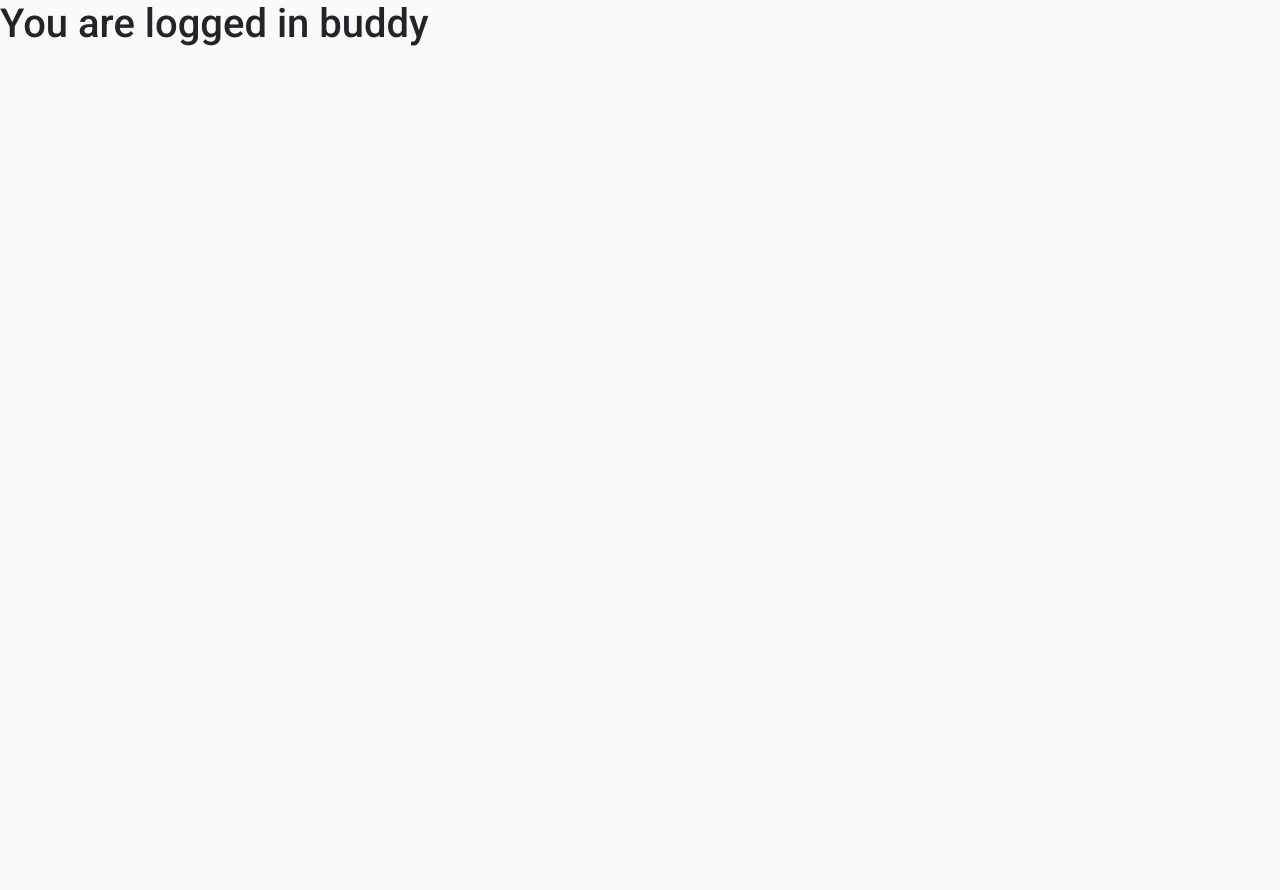
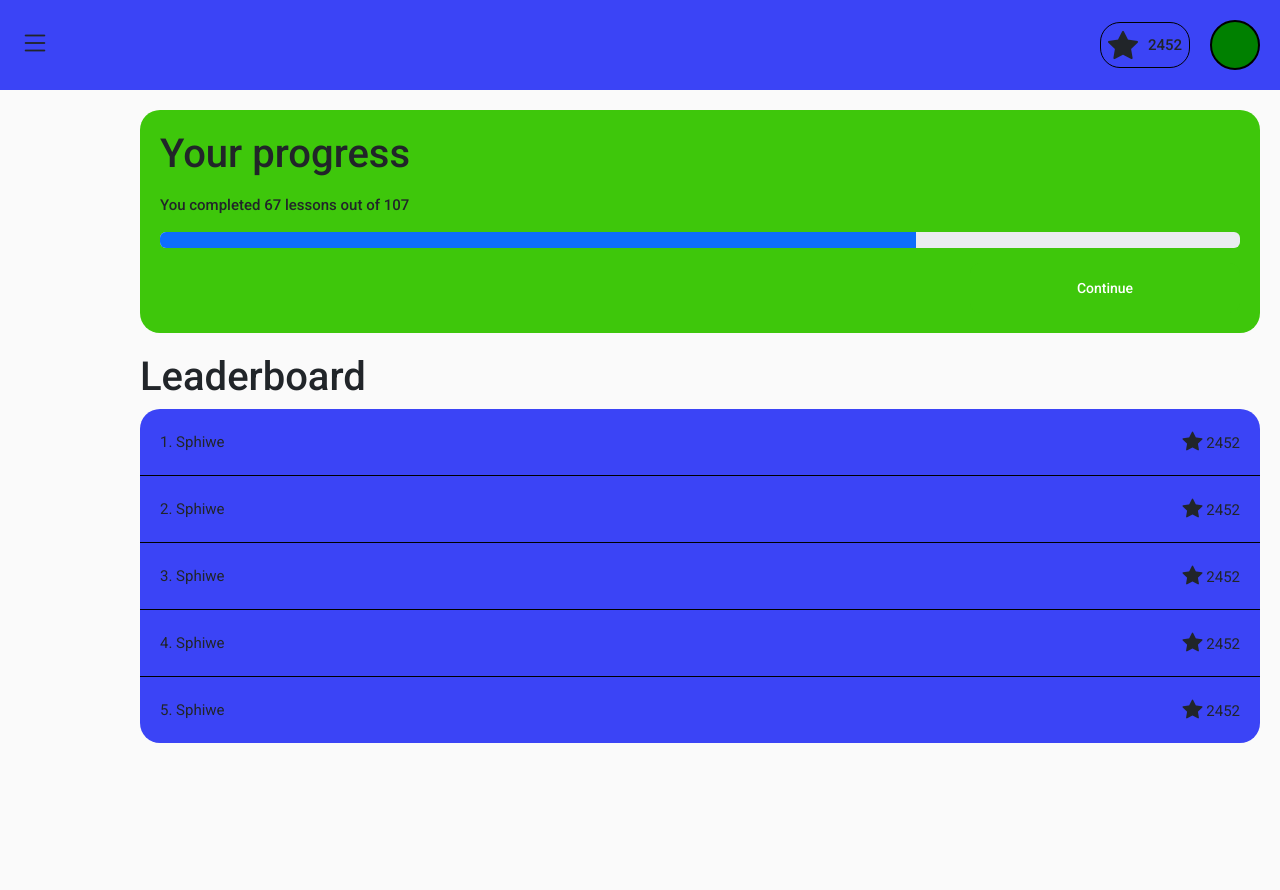
Before and after one commit to lindelwa122/EdTech-Solutions, a Django app: page / in a window 1280 px wide. Before the commit the page ends 46 px from the top, so only its background shows below. Run offline with Django 5.2, Linux system fonts and the light colour scheme; a user stored in the database is signed in.

Commit message:
Add index template.

```diff
--- a/brightbytes/static/brightbytes/styles.css
+++ b/brightbytes/static/brightbytes/styles.css
@@ -2748,3 +2748,100 @@
       line-height: 64px;
     }
   }
+
+header {
+  display: flex;
+  padding: 20px;
+  justify-content: space-between;
+  align-items: center;
+  background-color: var(--primary-color);
+  font-size: 15px;
+  font-weight: 500;
+}
+
+header i {
+  font-size: 30px;
+}
+
+header i.bi-star {
+  font-size: 20px;
+}
+
+header .points-wrapper {
+  display: flex;
+  align-items: center;
+  gap: 10px;
+  padding: 7px;
+  border: 1px solid #000;
+  border-radius: 20px;
+}
+
+header .profile {
+  border: 2px solid #000;
+  background-color: green;
+  border-radius: 50%;
+  width: 50px;
+  height: 50px;
+}
+
+header > div:last-child {
+  display: flex;
+  gap: 20px;
+  align-items: center;
+}
+
+main {
+  padding: 20px;
+}
+
+.progress-card {
+  border-radius: 20px;
+  padding: 20px;
+  background-color: var(--secondary-color);
+  display: flex;
+  flex-direction: column;
+  justify-content: space-between;
+  gap: 15px;
+}
+
+.progress-card > p {
+  font-size: 15px;
+  font-weight: 500;
+}
+
+.progress-card .button-wrapper {
+  display: flex;
+  justify-content: flex-end;
+}
+
+.progress-card > * {
+  margin: 0;
+}
+
+.leaderboard-title {
+  margin-top: 20px;
+}
+
+.leaderboard {
+  display: flex;
+  flex-direction: column;
+  background-color: var(--primary-color);
+  border-radius: 20px;
+}
+
+.leaderboard > * {
+  display: flex;
+  justify-content: space-between;
+  align-items: center;
+  border-bottom: 1px solid #000;
+  padding: 20px;
+  font-size: 15px;
+}
+
+.leaderboard .bi {
+  font-size: 20px;
+}
+
+.leaderboard > *:last-child {
+  border: 0;
+}
--- a/brightbytes/templates/brightbytes/index.html
+++ b/brightbytes/templates/brightbytes/index.html
@@ -6,6 +6,57 @@
 
 {% block body %}
 
-<h1>You are logged in buddy</h1>
+<div class='progress-card'>
+    <h1>Your progress</h1>
+
+    <p>You completed 67 lessons out of 107</p>
+    <div class='progress'>
+        <div class='progress-bar' role='progressbar' style='width: 70%' aria-valuenow='70' aria-valuemin='0' aria-valuemax='100'></div>
+    </div>
+
+    <div class='button-wrapper'>
+        <a type='button' class='btn btn-secondary w-25' href='#'>Continue</a>
+    </div>
+</div>
+
+<h1 class="leaderboard-title">Leaderboard</h1>
+
+<div class="leaderboard">
+    <div class="user">
+        <div class="name">1. Sphiwe</div>
+        <div class="nav-icon-wrapper points-wrapper">
+            <i class="nav-icon bi bi-star-fill"></i>
+            <span>2452</span>
+        </div>
+    </div>
+    <div class="user">
+        <div class="name">2. Sphiwe</div>
+        <div class="nav-icon-wrapper points-wrapper">
+            <i class="nav-icon bi bi-star-fill"></i>
+            <span>2452</span>
+        </div>
+    </div>
+    <div class="user">
+        <div class="name">3. Sphiwe</div>
+        <div class="nav-icon-wrapper points-wrapper">
+            <i class="nav-icon bi bi-star-fill"></i>
+            <span>2452</span>
+        </div>
+    </div>
+    <div class="user">
+        <div class="name">4. Sphiwe</div>
+        <div class="nav-icon-wrapper points-wrapper">
+            <i class="nav-icon bi bi-star-fill"></i>
+            <span>2452</span>
+        </div>
+    </div>
+    <div class="user">
+        <div class="name">5. Sphiwe</div>
+        <div class="nav-icon-wrapper points-wrapper">
+            <i class="nav-icon bi bi-star-fill"></i>
+            <span>2452</span>
+        </div>
+    </div>
+</div>
 
 {% endblock %}
--- a/brightbytes/templates/brightbytes/layout.html
+++ b/brightbytes/templates/brightbytes/layout.html
@@ -30,8 +30,26 @@
 
 <body>
 
-  {% block body %}
-  {% endblock %}
+  <header>
+    <div class="nav-icon-wrapper">
+      <i class="nav-icon bi bi-list"></i>
+    </div>
+
+    <div>
+      <div class="nav-icon-wrapper points-wrapper">
+        <i class="nav-icon bi bi-star-fill"></i>
+        <span>2452</span>
+      </div>
+      <div class="profile"></div>
+    </div>
+  </header>
+
+  <main>
+    {% block body %}
+    {% endblock %}
+  </main>
+
+  <footer></footer>
 
 </body>
 
```
Also changed, not shown: db.sqlite3.
